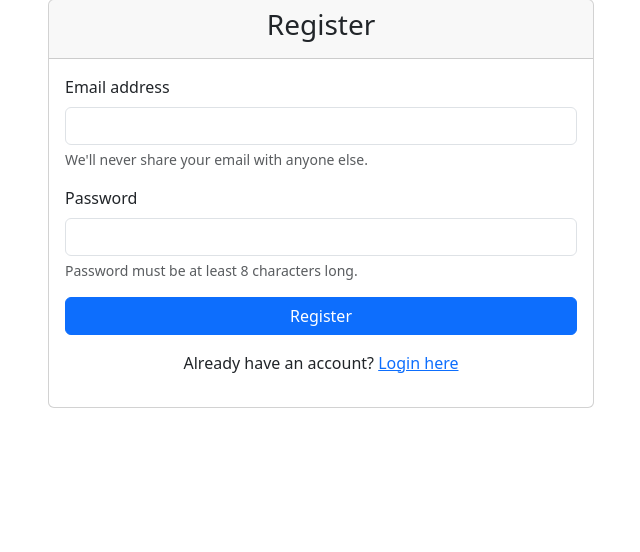
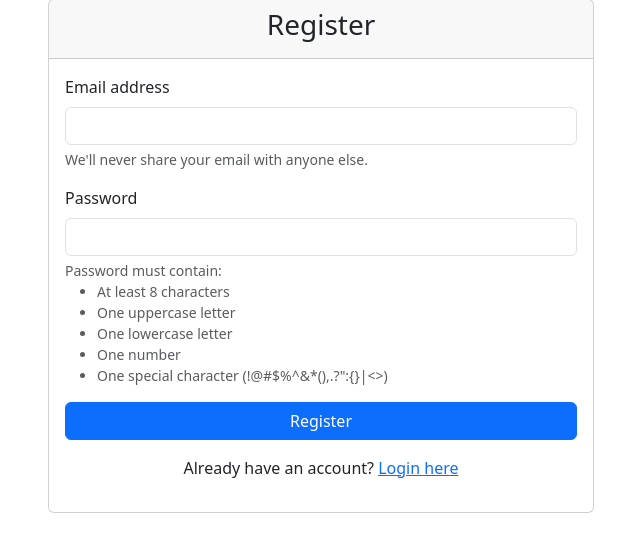
Before and after one commit to brentonotis/smarter, a Flask app: page /register in a window 1280 px wide. Shown: the part 105-657 px from the top of the page, without its empty margins (319-959 px from the left). Run offline with Flask 3, Linux system fonts and the light colour scheme; some libraries are stand-ins or nearby versions.

Commit message:
Add security enhancements: password complexity requirements and login rate limiting

```diff
--- a/app.py
+++ b/app.py
@@ -20,6 +20,7 @@ from logging.handlers import RotatingFileHandler
 from flask_wtf.csrf import CSRFProtect
 from functools import wraps
 from flask_wtf import FlaskForm
+import re
 
 # Configure logging
 logging.basicConfig(level=logging.INFO)
@@ -123,6 +124,11 @@ openai.api_key = os.environ.get("OPENAI_API_KEY")
 # Rate limiting data structures
 ip_request_counts = defaultdict(int)
 ip_last_reset = defaultdict(float)
+
+# Rate limiting for login attempts
+login_attempts = defaultdict(list)
+MAX_LOGIN_ATTEMPTS = 5
+LOGIN_TIMEOUT = 900  # 15 minutes in seconds
 
 # Configure database
 def get_db_connection():
@@ -354,13 +360,30 @@ def generate_snippet(name, entity_type, context_data, user_id):
         return f"I noticed that {name} has been making waves in the industry lately. Our solution could help you capitalize on this momentum by streamlining your operations."
 
 # Authentication routes
+def is_login_allowed(email):
+    """Check if login is allowed based on previous attempts"""
+    current_time = time.time()
+    # Remove attempts older than timeout
+    login_attempts[email] = [t for t in login_attempts[email] if current_time - t < LOGIN_TIMEOUT]
+
+    # Check number of recent attempts
+    if len(login_attempts[email]) >= MAX_LOGIN_ATTEMPTS:
+        return False
+    return True
+
 @app.route('/login', methods=['GET', 'POST'])
 def login():
-    form = FlaskForm()  # Create a basic form for CSRF
+    form = FlaskForm()
     if request.method == 'POST':
         if form.validate_on_submit():
             email = request.form.get('email')
             password = request.form.get('password')
+
+            # Check if login is allowed
+            if not is_login_allowed(email):
+                remaining_time = int(LOGIN_TIMEOUT - (time.time() - login_attempts[email][0]))
+                flash(f'Too many login attempts. Please try again in {remaining_time//60} minutes.')
+                return render_template('login.html', form=form)
 
             try:
                 conn = get_db_connection()
@@ -373,8 +396,12 @@ def login():
                 if user_data and check_password_hash(user_data['password_hash'], password):
                     user = User(user_data['id'], user_data['email'], user_data['password_hash'])
                     login_user(user)
+                    # Clear login attempts on successful login
+                    login_attempts[email] = []
                     return redirect(url_for('index'))
 
+                # Record failed attempt
+                login_attempts[email].append(time.time())
                 flash('Invalid email or password')
             except Exception as e:
                 print(f"Login error: {e}")
@@ -382,9 +409,30 @@ def login():
 
     return render_template('login.html', form=form)
 
+def validate_password(password):
+    """
+    Validate password complexity:
+    - At least 8 characters long
+    - Contains at least one uppercase letter
+    - Contains at least one lowercase letter
+    - Contains at least one number
+    - Contains at least one special character
+    """
+    if len(password) < 8:
+        return False, "Password must be at least 8 characters long"
+    if not re.search(r"[A-Z]", password):
+        return False, "Password must contain at least one uppercase letter"
+    if not re.search(r"[a-z]", password):
+        return False, "Password must contain at least one lowercase letter"
+    if not re.search(r"\d", password):
+        return False, "Password must contain at least one number"
+    if not re.search(r"[!@#$%^&*(),.?\":{}|<>]", password):
+        return False, "Password must contain at least one special character"
+    return True, "Password is valid"
+
 @app.route('/register', methods=['GET', 'POST'])
 def register():
-    form = FlaskForm()  # Create a basic form for CSRF
+    form = FlaskForm()
     if request.method == 'POST':
         if form.validate_on_submit():
             email = request.form.get('email')
@@ -394,8 +442,10 @@ def register():
                 flash('Email and password are required')
                 return render_template('register.html', form=form)
 
-            if len(password) < 8:
-                flash('Password must be at least 8 characters long')
+            # Validate password complexity
+            is_valid, message = validate_password(password)
+            if not is_valid:
+                flash(message)
                 return render_template('register.html', form=form)
 
             try:
@@ -621,8 +671,10 @@ def reset_password(token):
     if request.method == 'POST':
         password = request.form.get('password')
 
-        if len(password) < 8:
-            flash('Password must be at least 8 characters long')
+        # Validate password complexity
+        is_valid, message = validate_password(password)
+        if not is_valid:
+            flash(message)
             return render_template('reset_password.html')
 
         conn = get_db_connection()
--- a/templates/register.html
+++ b/templates/register.html
@@ -26,7 +26,16 @@
                         <div class="mb-3">
                             <label for="password" class="form-label">Password</label>
                             <input type="password" class="form-control" id="password" name="password" required>
-                            <div class="form-text">Password must be at least 8 characters long.</div>
+                            <div class="form-text">
+                                Password must contain:
+                                <ul class="mb-0">
+                                    <li>At least 8 characters</li>
+                                    <li>One uppercase letter</li>
+                                    <li>One lowercase letter</li>
+                                    <li>One number</li>
+                                    <li>One special character (!@#$%^&*(),.?":{}|<>)</li>
+                                </ul>
+                            </div>
                         </div>
                         <div class="d-grid gap-2">
                             <button type="submit" class="btn btn-primary">Register</button>
```
